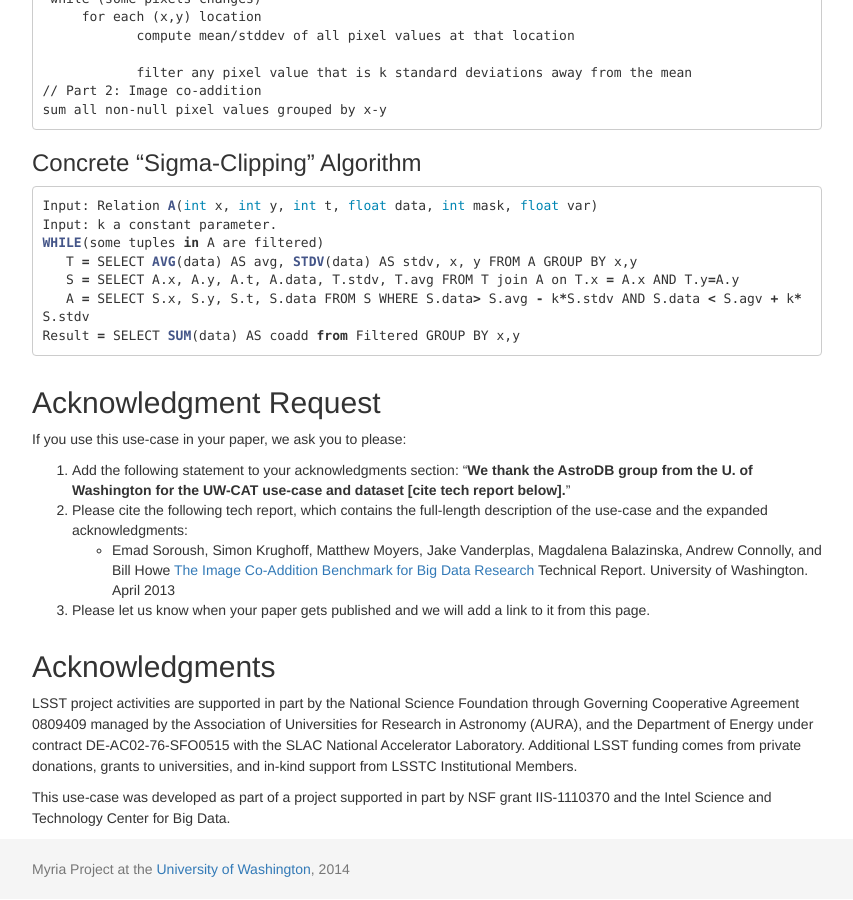
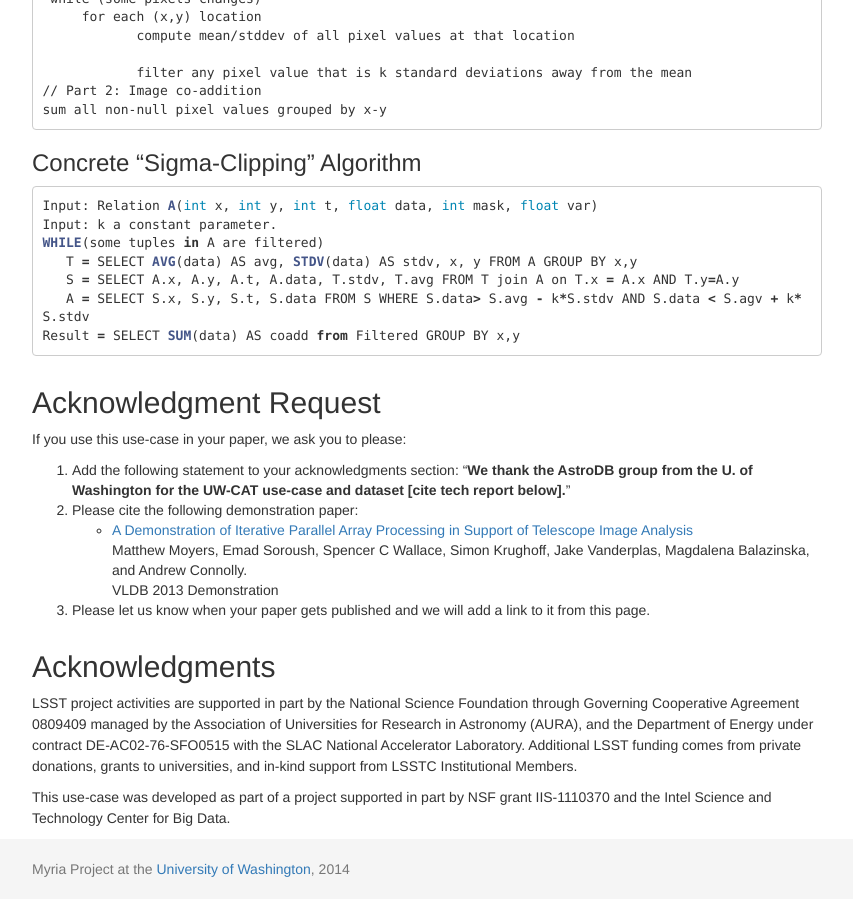
Before and after one commit to uwescience/myria-website, a Jekyll site: the page built from repository/uw-cat.markdown, in a window 1280 px wide and 900 px high, scrolled down 1386 px. Shown: the whole window, without its empty margins (213-1066 px from the left). Built offline with Jekyll 4.4.1, drawn with Linux system fonts in a browser that asks for light colours; nearby versions of some CDN libraries; Markdown is read by kramdown in place of the engine named in the settings.

Commit message:
Add UW-CAT VLDB paper acknowledgement

```diff
--- a/repository/uw-cat.markdown
+++ b/repository/uw-cat.markdown
@@ -71,8 +71,10 @@ Result = SELECT SUM(data) AS coadd from Filtered GROUP BY x,y
 If you use this use-case in your paper, we ask you to please:
 
 1.  Add the following statement to your acknowledgments section: "**We thank the AstroDB group from the U. of Washington for the&nbsp;UW-CAT use-case and dataset [cite tech report below].**"
-2.  Please cite the following tech report, which contains the full-length description of the use-case and the expanded acknowledgments:
- * Emad Soroush, Simon Krughoff, Matthew Moyers, Jake Vanderplas, Magdalena Balazinska, Andrew Connolly, and Bill Howe [The Image Co-Addition Benchmark for Big Data Research](http://scidb.cs.washington.edu/paper/p807-soroush.pdf) Technical Report. University of Washington. April 2013
+2.  Please cite the following demonstration paper:
+ * [A Demonstration of Iterative Parallel Array Processing in Support of Telescope Image Analysis](http://scidb.cs.washington.edu/paper/p807-soroush.pdf)
+Matthew Moyers, Emad Soroush, Spencer C Wallace, Simon Krughoff, Jake Vanderplas, Magdalena Balazinska, and Andrew Connolly.
+VLDB 2013 Demonstration
 
 1.  Please let us know when your paper gets published and we will add a link to it from this page.
 
```
